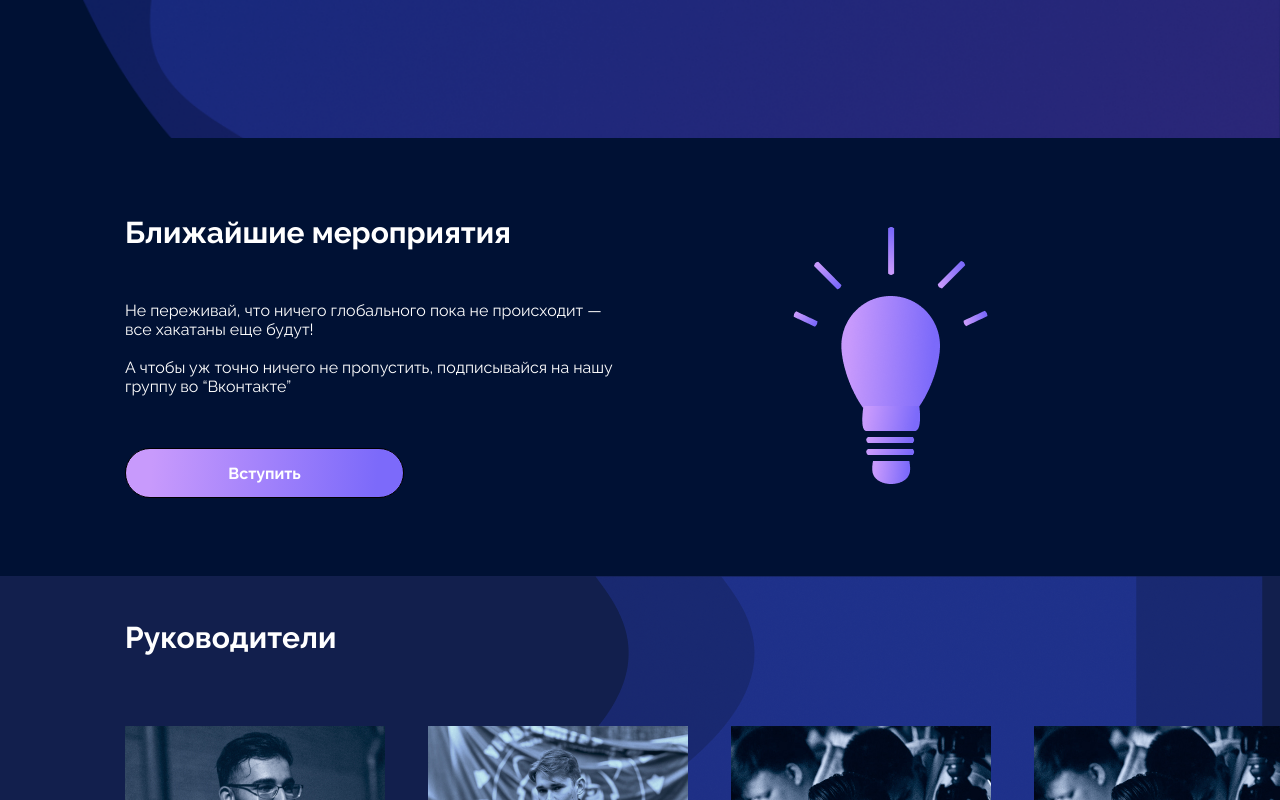
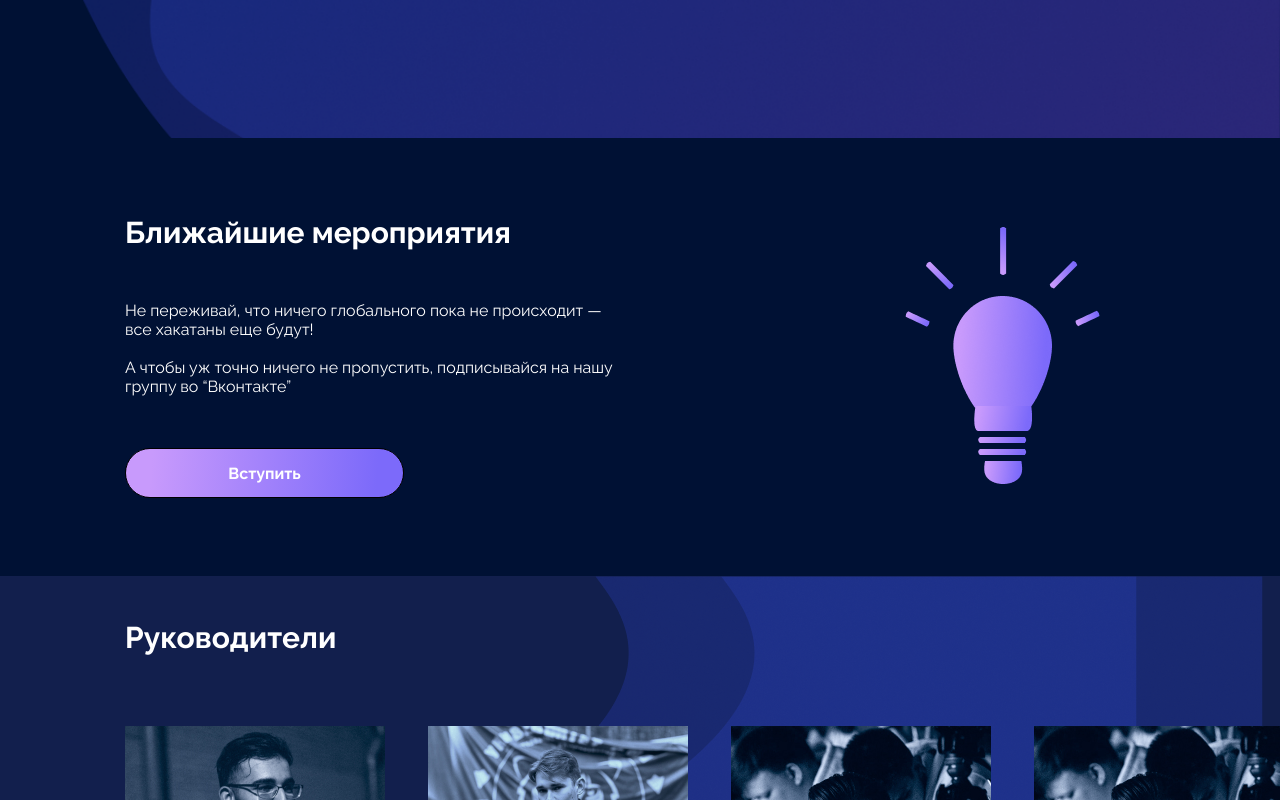
Before and after one commit to ksenia312/FTML-SITE, a React (Create React App) app: page / in a window 1280 px wide. Shown: the part 820-1620 px from the top of the page. Built offline with nearby package versions, Linux system fonts and the light colour scheme; a web font is replaced by a local one.

Commit message:
longer blocks

```diff
--- a/src/components/Events/Events.module.scss
+++ b/src/components/Events/Events.module.scss
@@ -3,7 +3,7 @@
 .events_container {
   border: $markup;
   @include sizes($h: 438px);
-  @include flex-settings($a-items: center, $j-content: none);
+  @include flex-settings($a-items: center, $j-content: space-between);
   padding: 0 0 0 125px;
 
   .events {
@@ -14,6 +14,6 @@
 
   .lamp {
     border: $markup;
-    margin-left: 180px;
+    margin-right: 180px;
   }
 }
--- a/src/components/Footer/Footer.js
+++ b/src/components/Footer/Footer.js
@@ -1,14 +1,15 @@
 import React from 'react';
 import style from './Footer.module.scss';
 import Button from "../Button/Button";
-import Vk from '../../assets/files/vk.png'
 
 export default class Footer extends React.Component {
   render() {
     return (
       <footer className={style.footer}>
         <h2 className={style.h2}>Будем рады видеть <br/> тебя в клубе</h2>
-        <Button content={'Вступить в группу, чтобы быть в курсе всех событий'}/>
+        <div className={style.footer_button}>
+          <Button content={'Вступить в группу, чтобы быть в курсе всех событий'}/>
+        </div>
       </footer>
     )
   }
--- a/src/components/Footer/Footer.module.scss
+++ b/src/components/Footer/Footer.module.scss
@@ -6,6 +6,10 @@
   display: flex;
   justify-content: center;
   .h2 {
-    margin-right: 150px;
+
   }
+  .footer_button {
+    margin-left: 150px;
+  }
+
 }
--- a/src/components/Header/Header.module.scss
+++ b/src/components/Header/Header.module.scss
@@ -2,8 +2,7 @@
 .header {
   border: $markup;
   @include sizes($h:112px, $w:100%);
-  min-width: 900px;
-  max-width: 1400px;
+  @extend %main_sizes;
   position:fixed;
   background: linear-gradient(rgba(0, 17, 52, 0.7), rgba(0, 17, 52, 0.2));
   .header_logo {
--- a/src/styles/index.scss
+++ b/src/styles/index.scss
@@ -3,6 +3,10 @@
 @import "variables";
 @import "root";
 
+%main_sizes {
+  min-width: 900px;
+  max-width: 1800px;
+}
 
 html, body {
   font-family: Raleway, sans-serif;
@@ -10,8 +14,7 @@ html, body {
   position: relative;
   margin: 0 auto;
   //width: 1200px;
-  min-width: 900px;
-  max-width: 1400px;
+  @extend %main_sizes
 }
 
 @mixin sizes($h:none, $w:none) {
```
